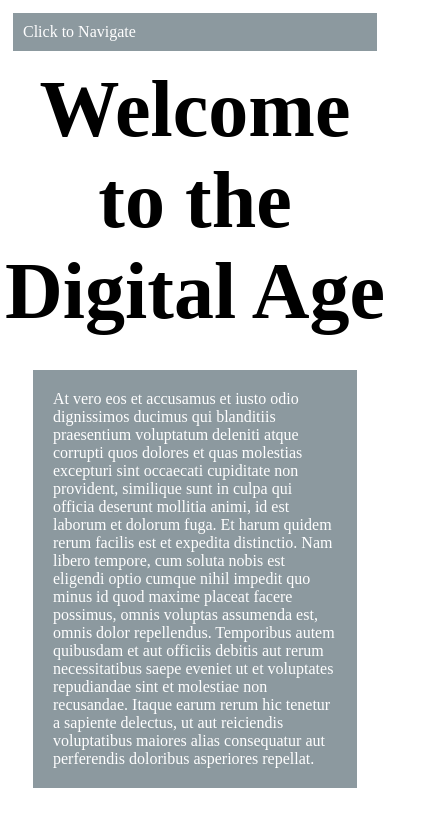
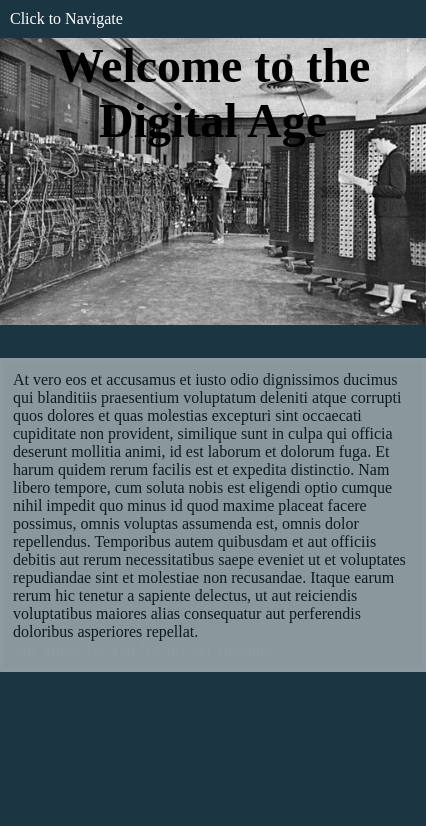
Before and after one commit to laurenjohnson17/Lauren_project, a plain HTML site: page index.html in a window 390 px wide. Shown: the whole page, 426 px wide, since content can reach past the window. Drawn offline with nearby package versions, Linux system fonts and the light colour scheme.

Commit message:
second commit

```diff
--- a/index.html
+++ b/index.html
@@ -4,10 +4,10 @@
     <meta charset="utf-8">
 	<title> Final Project </title>
 	<link href="styles/styles.css" rel="stylesheet">
-	 <script src="js/javascript.js"></script>
 </head>
 	<body class="menu">
-
+	<div id="computer">
+	<img class="computer" id="ecomputer" src="images/Eniac.jpg" alt="computer" ></div>
 	<div id="everything">
 	<header>
 		<div id="menu">
@@ -28,6 +28,15 @@
 
 <div id="intro">
 <p> 	At vero eos et accusamus et iusto odio dignissimos ducimus qui blanditiis praesentium voluptatum deleniti atque corrupti quos dolores et quas molestias excepturi sint occaecati cupiditate non provident, similique sunt in culpa qui officia deserunt mollitia animi, id est laborum et dolorum fuga. Et harum quidem rerum facilis est et expedita distinctio. Nam libero tempore, cum soluta nobis est eligendi optio cumque nihil impedit quo minus id quod maxime placeat facere possimus, omnis voluptas assumenda est, omnis dolor repellendus. Temporibus autem quibusdam et aut officiis debitis aut rerum necessitatibus saepe eveniet ut et voluptates repudiandae sint et molestiae non recusandae. Itaque earum rerum hic tenetur a sapiente delectus, ut aut reiciendis voluptatibus maiores alias consequatur aut perferendis doloribus asperiores repellat.</p>
+
+<a href="http://www.vox.com/cards/charlie-hebdo-attack ">
+	Vox </a>
+<a href=" ">
+	Slider Tutorial </a>
+	<a href="https://www.youtube.com/watch?v=vk_grN-cUQs">
+	Navigation  </a>
+<a href="http://www.denverpost.com/theatershooting/ci_21119904/interactive-timeline-shooting-at-aurora-theater">
+	Timeline </a>
 </div>
 </div>
 
--- a/styles/styles.css
+++ b/styles/styles.css
@@ -43,7 +43,10 @@
 		margin:0;
 		padding:0;
 		}
-
+#ecomputer {
+			width: 100%;
+			height:100%;
+			}
 #computer {
 		width:100%;
 		position: absolute;
@@ -117,3 +120,12 @@ a:link, a:visited, a:active {
 	padding:20px 50px;
 	color:#000;
 	}
+@media (max-width: 600px)
+{
+#ecomputer { height:30%;}
+body { background: #1B3542;}
+#intro { width:400px; margin:auto; margin-top:210px; padding:10px; background:#f8f8f8; color:#000;}
+#menu { margin:0;border-style: none; opacity: 1.0;}
+#container { margin-top:210px; width:400px; height:600px; }
+h1 { font-size: 300%}
+}
```
Also changed, not shown: pagefour.html (+2 -1 lines), pagethree.html (+2 -1 lines), pagetwo.html (+2 -1 lines), images/Eniac.jpg (renamed from images /Eniac.jpg), javascript/jquery-2.1.4.min.js (renamed from js /jquery-2.1.4.min.js), javascript/js.js (added).
